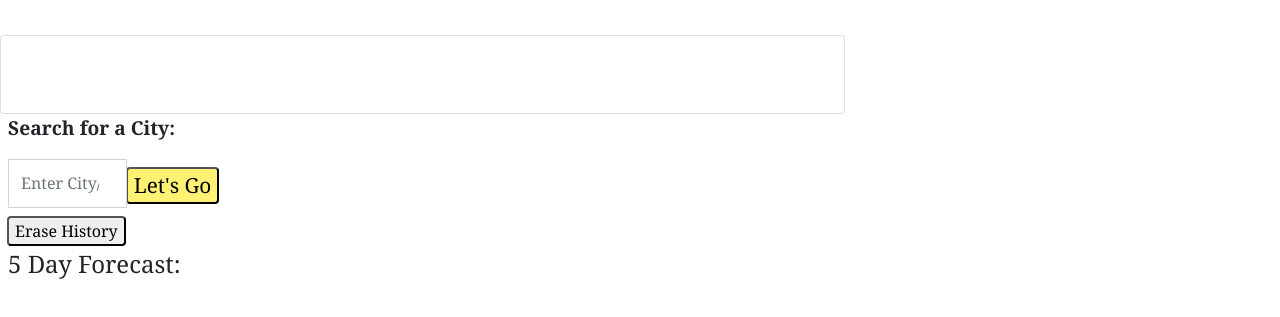
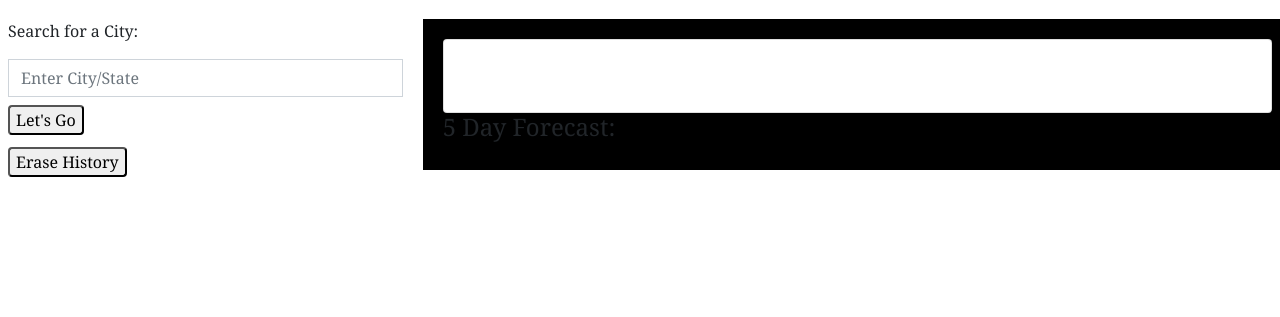
Before and after one commit to Pietroxero/What_Weather, a plain HTML site: page index.html in a window 1280 px wide. Shown: the part 69-386 px from the top of the page. Drawn offline with nearby package versions, Linux system fonts and the light colour scheme.

Commit message:
corrected styling for the html to align items

```diff
--- a/assets/css/style.css
+++ b/assets/css/style.css
@@ -2,7 +2,7 @@
   font-family:Cambria, Cochin, Georgia, Times, 'Times New Roman', serif;
 }
 
-p{
+/* p{
   font-weight: bold;
   font-size:120%;
 }
@@ -21,7 +21,7 @@ p{
 #searchtxt{
   font-style:bold;
   color: rgb(255, 241, 115)
-}
+} */
 
 
 
--- a/assets/js/script.js
+++ b/assets/js/script.js
@@ -13,6 +13,36 @@ var longitude = "";
 var latitude = "";
 var future = $("#futureDays");
 var userIn = $("#searchArea");
+
+$(document).ready(function(){
+    searching.on("click", onSearchClick);
+    function onSearchClick() {
+        var cityName = $('#searchArea').val();
+        if (cityName == ''){
+            return;
+        }
+        cities = JSON.parse(localStorage.getItem("locations")) || [];
+        if (cities.indexOf(cityName) == -1){
+            cities.push(cityName)
+            localStorage.setItem("locations", JSON.stringify(cities));
+
+        }
+            loadLocal();
+            loadCityStorm(cityName, true);
+
+    }
+    // $('#stormData').hide();
+    loadLocal();
+    // $('#searchBtn').click(function (event){
+    //     var event = event.target;
+    //     var searchParameters = $('#searchArea').val();
+    //     if(searchParameters !==""){
+    //         var city = parseInt(searchParameters);
+    //     } else {
+    //         loadCityStorm(searchParameters, false);
+    //     }
+    // });
+});
 
 
 //clear button function
@@ -58,35 +88,7 @@ function saveLocal(data){
     localStorage.setItem('locations', JSON.stringify(locations));
 }
 
-$(document).ready(function(){
-    searching.on("click", onSearchClick);
-    function onSearchClick() {
-        var cityName = $('#searchArea').val();
-        if (cityName == ''){
-            return;
-        }
-        cities = JSON.parse(localStorage.getItem("locations")) || [];
-        if (cities.indexOf(cityName) == -1){
-            cities.push(cityName)
-            localStorage.setItem("locations", JSON.stringify(cities));
 
-        }
-            loadLocal();
-            loadCityStorm(cityName, true);
-
-    }
-    // $('#stormData').hide();
-    loadLocal();
-    // $('#searchBtn').click(function (event){
-    //     var event = event.target;
-    //     var searchParameters = $('#searchArea').val();
-    //     if(searchParameters !==""){
-    //         var city = parseInt(searchParameters);
-    //     } else {
-    //         loadCityStorm(searchParameters, false);
-    //     }
-    // });
-});
 
 //this function will be to generate out forecast for current day
 function currentCityStorm (city){
@@ -189,7 +191,7 @@ fiveDays.empty();
 
 for (i=0; i < 40; i+=8) {
 //here is where we will  create the elements that will display those 5 day cards and append in the html
-var div = $("<div>").addClass('bg-primary');
+var div = $("<div>").addClass('bg-primary').addClass('text-center').addClass('m-2');
 var TimeyWimey = parseInt(stormData.list[i].dt);
 var headerDay = $("<h6>").text(new Date(TimeyWimey*1000).toLocaleDateString());
 var dayIcon = "https://openweathermap.org/img/wn/" + stormData.list[i].weather[0].icon + ".png"
--- a/index.html
+++ b/index.html
@@ -28,8 +28,38 @@
     </header>
 
     <main>
-      <div class="row col-auto">
-        <div class="col-8 h-50 pr-0 pt-3">
+      <div class="row">
+        <div class="col-md-4 col-sm-12">
+          <div
+            id="searchAreaContainer"
+            class="mx-2 font-weight-bold text-left"
+          >
+            <p>Search for a City:</p>
+            <div>
+              <input
+                id="searchArea"
+                type="search"
+                class="form-control rounded-0"
+                placeholder="Enter City/State"
+              />
+              <button
+                class="my-1 mt-2 rounded userBtn"
+                id="searchBtn"
+                type="button"
+              >
+                Let's Go
+              </button>
+              <br>
+              <button class = 'my-1 mt-2 rounded' id='clearhistoryBtn'>Erase History</button>
+
+              <div class="list-group" id="searchHistory"></div>
+            </div>
+
+
+            </div>
+        </div>
+
+        <div class="col-md-8 col-sm-12 h-50" style="background-color: black; padding: 20px;">
           <div id="stormData">
             <div id="stormCurrently" class="border-light">
               <div class="card">
@@ -46,42 +76,18 @@
             </div>
           </div>
 
-          <div
-            id="searchAreaContainer"
-            class="col-3 mx-2 font-weight-bold text-left"
-          >
-            <p>Search for a City:</p>
-            <div class="input-group">
-              <input
-                id="searchArea"
-                type="search"
-                class="form-control rounded-0"
-                placeholder="Enter City/State"
-              />
-              <button
-                class="my-1 mt-2 rounded userBtn"
-                id="searchBtn"
-                type="button"
-              >
-                Let's Go
-              </button>
-              <br>
-              <button class = 'my-1 mt-2 rounded' id='clearhistoryBtn'>Erase History</button>
 
-            </div>
-            <div class="list-group" id="searchHistory"></div>
 
             <div id="storm5Day">
               <h4>5 Day Forecast:</h4>
               <div>
                 <div
                   id="fiveForecast"
-                  class="d-flex justify-content-between"
+                  class="d-flex justify-content-between flex-wrap"
                 ></div>
               </div>
             </div>
           </div>
-        </div>
       </div>
     </main>
 
```
